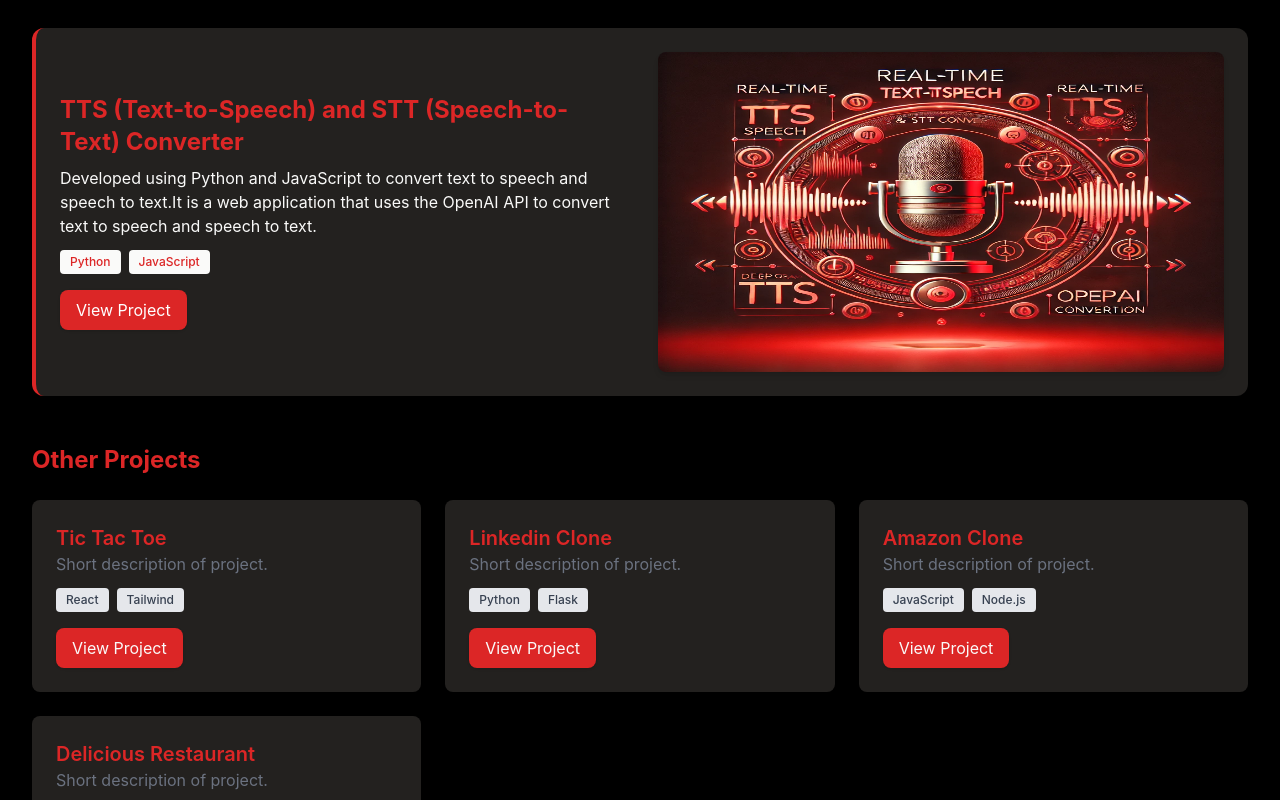
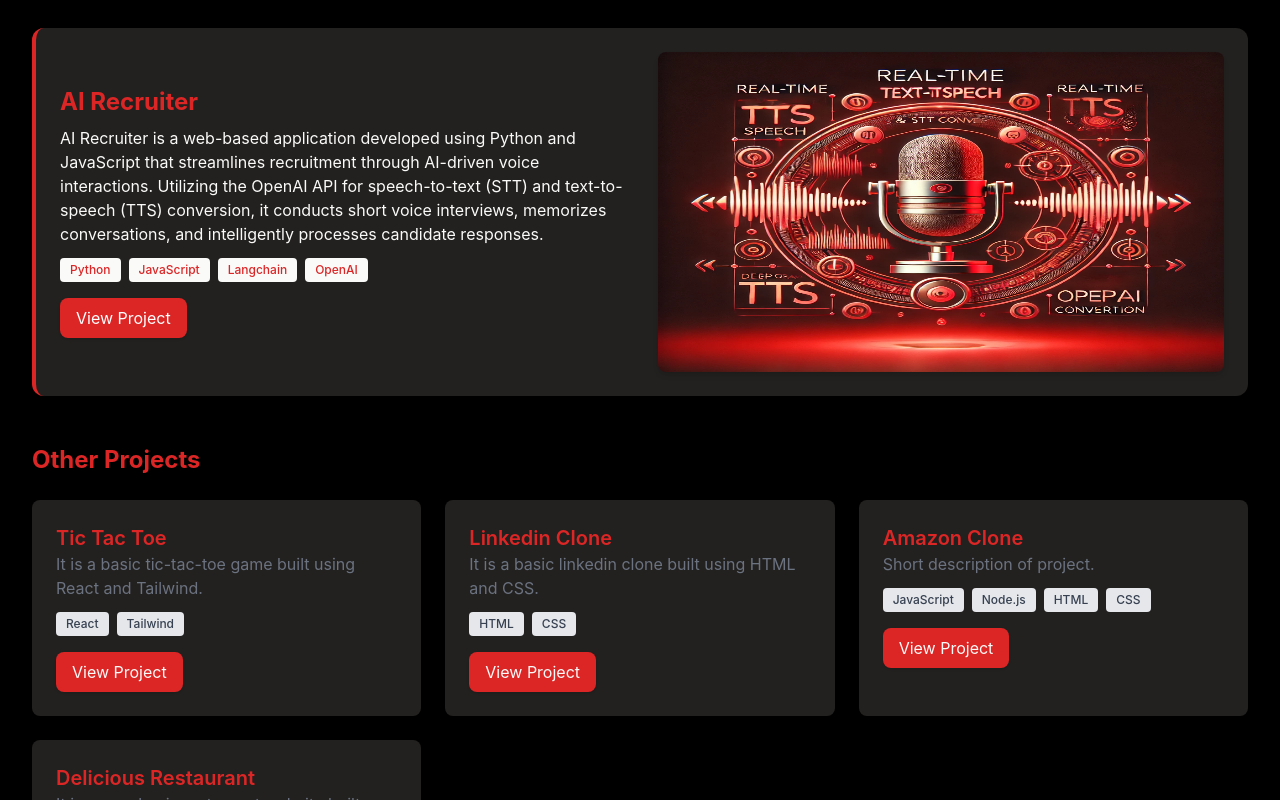
Before and after one commit to Hitanshu-codes/portfolio-react, a React (Create React App) app: page /projects in a window 1280 px wide. Shown: the part 480-1280 px from the top of the page. Built offline with nearby package versions, Linux system fonts and the light colour scheme.

Commit message:
projects links added

```diff
--- a/src/pages/projects.js
+++ b/src/pages/projects.js
@@ -3,25 +3,28 @@
         {
             title: "Geo Tagging of Privately Owned Cameras",
             description:
-                "Developed using HTML, CSS, JavaScript, OpenCV, Flask, and Python to enable location-based surveillance.",
+                "A security-focused project that leverages OpenCV for real-time weapon detection in surveillance footage while integrating geotagging of privately owned CCTV cameras. By analyzing video streams, the system identifies armed individuals and updates authorities with precise camera locations for real-time monitoring, enhancing security and situational awareness.",
             image: "/Racam.webp",
             techStack: ["HTML", "CSS", "JavaScript", "OpenCV", "Flask", "Python"],
-            link: "#",
+            link: "https://github.com/Hitanshu-codes/RJPOLICE_HACK_488_CYBER-KNIGHTS_6/tree/main/Testing%20Flask",
         },
         {
-            title: "TTS (Text-to-Speech) and STT (Speech-to-Text) Converter",
-            description: " Developed using Python and JavaScript to convert text to speech and speech to text.It is a web application that uses the OpenAI API to convert text to speech and speech to text.",
+            title: "AI Recruiter",
+            description: " AI Recruiter is a web-based application developed using Python and JavaScript that streamlines recruitment through AI-driven voice interactions. Utilizing the OpenAI API for speech-to-text (STT) and text-to-speech (TTS) conversion, it conducts short voice interviews, memorizes conversations, and intelligently processes candidate responses. ",
             image: "/tts stt.webp",
-            techStack: ["Python", "JavaScript"],
-            link: "#",
+            techStack: ["Python", "JavaScript", "Langchain", "OpenAI"],
+            link: "https://github.com/Hitanshu-codes/AI-Recruiter/",
         },
     ];
 
     const otherProjects = [
-        { title: "Tic Tac Toe", description: "Short description of project.", link: "#", techStack: ["React", "Tailwind"] },
-        { title: "Linkedin Clone", description: "Short description of project.", link: "#", techStack: ["Python", "Flask"] },
-        { title: "Amazon Clone", description: "Short description of project.", link: "#", techStack: ["JavaScript", "Node.js"] },
-        { title: "Delicious Restaurant", description: "Short description of project.", link: "#", techStack: ["React", "Tailwind"] },
+        { title: "Tic Tac Toe", description: "It is a basic tic-tac-toe game built using React and Tailwind.", link: "https://github.com/Hitanshu-codes/basic-tic-tic-toe", techStack: ["React", "Tailwind"] },
+        { title: "Linkedin Clone", description: "It is a basic linkedin clone built using HTML and CSS.", link: "#", techStack: ["HTML", "CSS"] },
+        {
+            title: "Amazon Clone", description: "Short description of project.", link: "#", techStack: ["JavaScript", "Node.js", "HTML", "CSS"],
+
+        },
+        { title: "Delicious Restaurant", description: "It is a very basic restaurant website built using HTML and CSS.", link: "#", techStack: ["HTML", "CSS"] },
 
     ];
 
```
